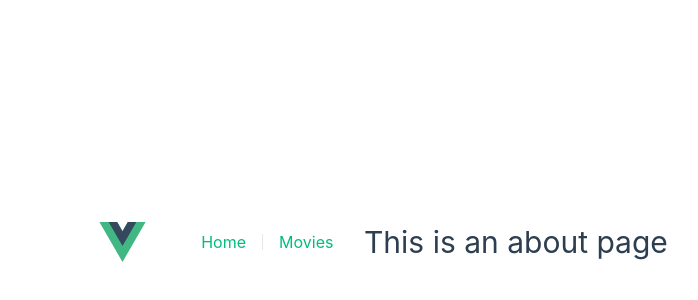
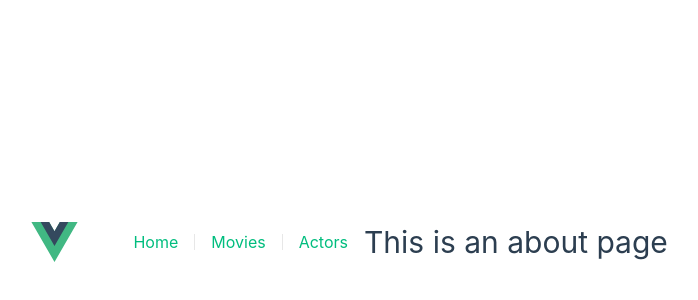
Before and after one commit to Thibault-lvrn/VueXapiPlatform, a Vue app: page /about in a window 1280 px wide. Shown: the part 158-458 px from the top of the page, without its empty margins (276-974 px from the left). Built offline with nearby package versions, Linux system fonts and the light colour scheme.

Commit message:
MoviePage: fetch all Actors and display them in actors page

```diff
--- a/src/App.vue
+++ b/src/App.vue
@@ -13,6 +13,7 @@ import HelloWorld from './components/HelloWorld.vue'
       <nav>
         <RouterLink to="/">Home</RouterLink>
         <RouterLink to="/movies">Movies</RouterLink>
+        <RouterLink to="/actors">Actors</RouterLink>
       </nav>
     </div>
   </header>
--- a/src/router/index.js
+++ b/src/router/index.js
@@ -24,6 +24,14 @@ const router = createRouter({
       // this generates a separate chunk (About.[hash].js) for this route
       // which is lazy-loaded when the route is visited.
       component: () => import('../views/MoviesView.vue')
+    },
+    {
+      path: '/actors',
+      name: 'actors',
+      // route level code-splitting
+      // this generates a separate chunk (About.[hash].js) for this route
+      // which is lazy-loaded when the route is visited.
+      component: () => import('../views/ActorsView.vue')
     }
   ]
 })
--- /dev/null
+++ b/src/views/ActorsView.vue
@@ -0,0 +1,43 @@
+<script setup>
+import { ref } from 'vue';
+import ActorCard from '@/components/ActorCard.vue';
+import { urlBase } from '@/main.js';
+
+let actors = ref([]);
+
+const fetchActors = async () => {
+  const response = await fetch(`${urlBase}/S5-TD1/index.php/api/actors?page=1`);
+  actors.value = await response.json();
+  console.log(actors);
+}
+
+fetchActors();
+
+</script>
+
+<template>
+  <div class="about">
+    <h1>This is the Actors page</h1>
+  </div>
+
+  <pre>{{ actors.member }}</pre>
+
+  <div class="actors">
+    <h2>Actors</h2>
+    <ul>
+      <li v-for="actor in actors['hydra:member']" :key="actor.id">
+        <!-- {{ actor.lastName }}
+        {{ actor.firstName }} -->
+        <ActorCard :actor="actor" v-if="actor" />
+      </li>
+    </ul>
+  </div>
+</template>
+
+<style>
+@media (min-width: 1024px) {
+  .about {
+    display: flex;
+  }
+}
+</style>
```
